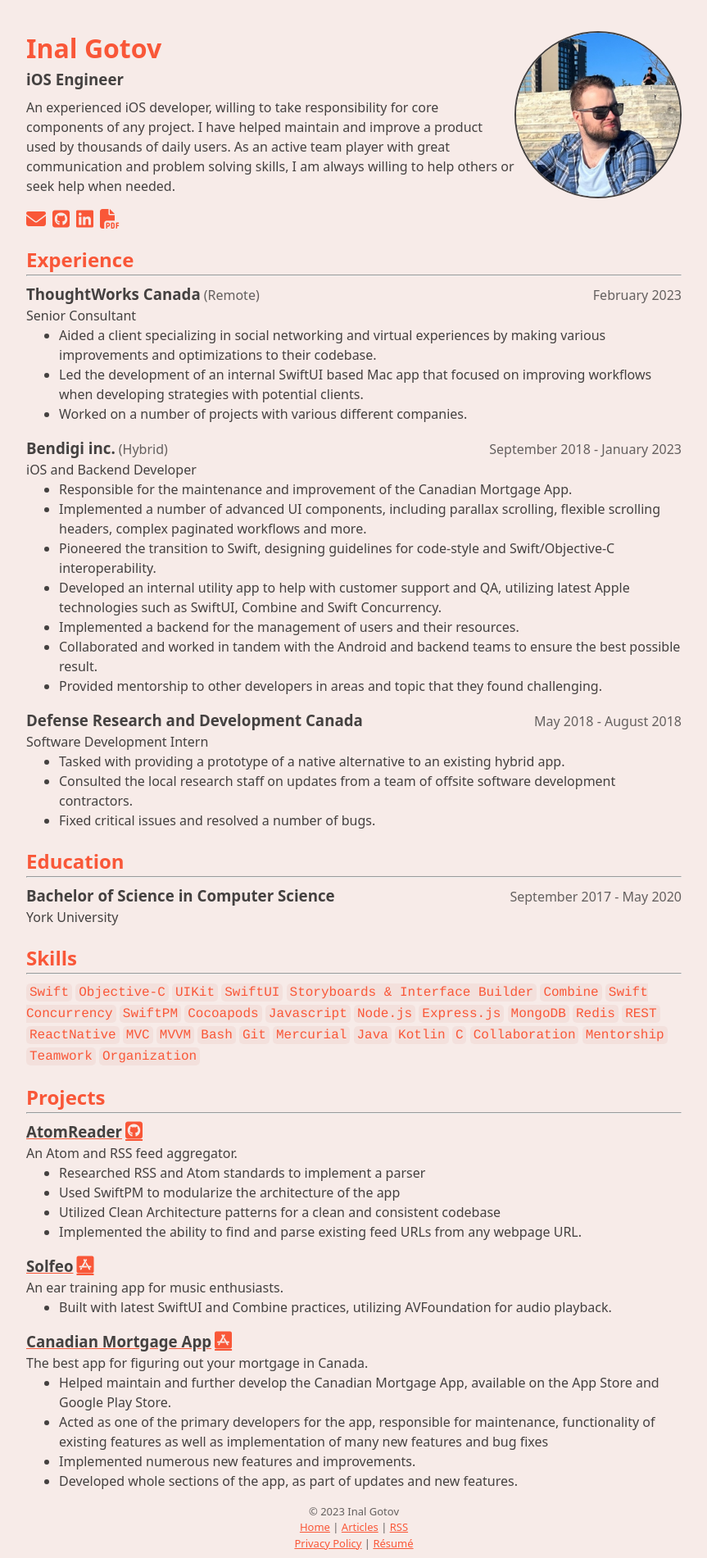
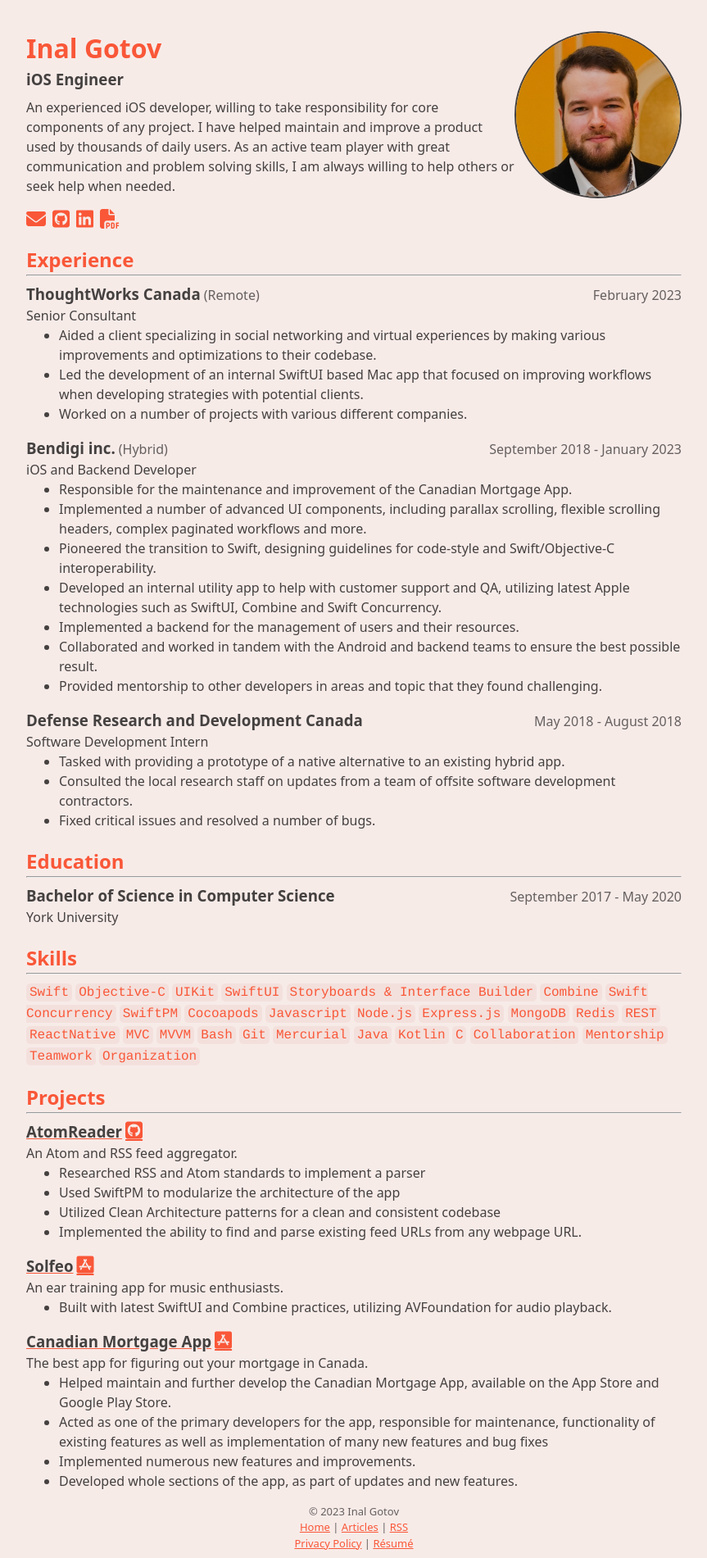
Before and after one commit to sketch204/sketch204.github.io, a Jekyll site: the page built from resume.html, in a window 1280 px wide. Shown: the whole page at 82% size, without its empty margins (208-1071 px from the left). Built offline with Jekyll 4.4.1, drawn with Linux system fonts in a browser that asks for light colours; nearby versions of some CDN libraries.

Commit message:
Update cv picture

```diff
--- a/resume.html
+++ b/resume.html
@@ -22,7 +22,7 @@ description: Inal's Resume
       </div>
 
       <div class="image">
-        <img src="/assets/img/profile_picture.jpeg" alt="A photo of Inal" sizes="200px">
+        <img src="/assets/img/profile_picture_alt.JPG" alt="A photo of Inal" sizes="200px">
       </div>
     </div>
   </section>
```
Also changed, not shown: assets/img/profile_picture_alt.JPG (added).
